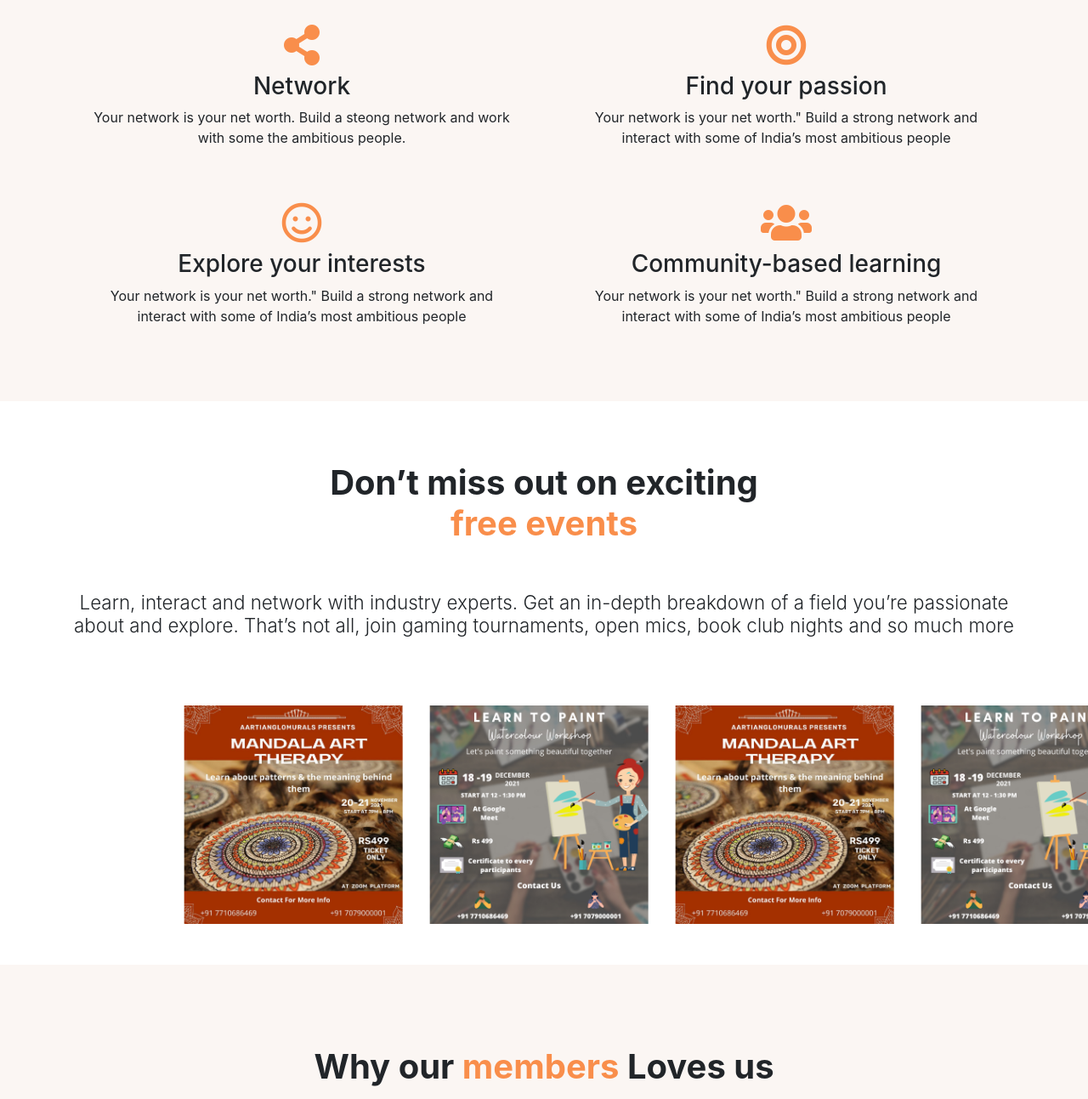
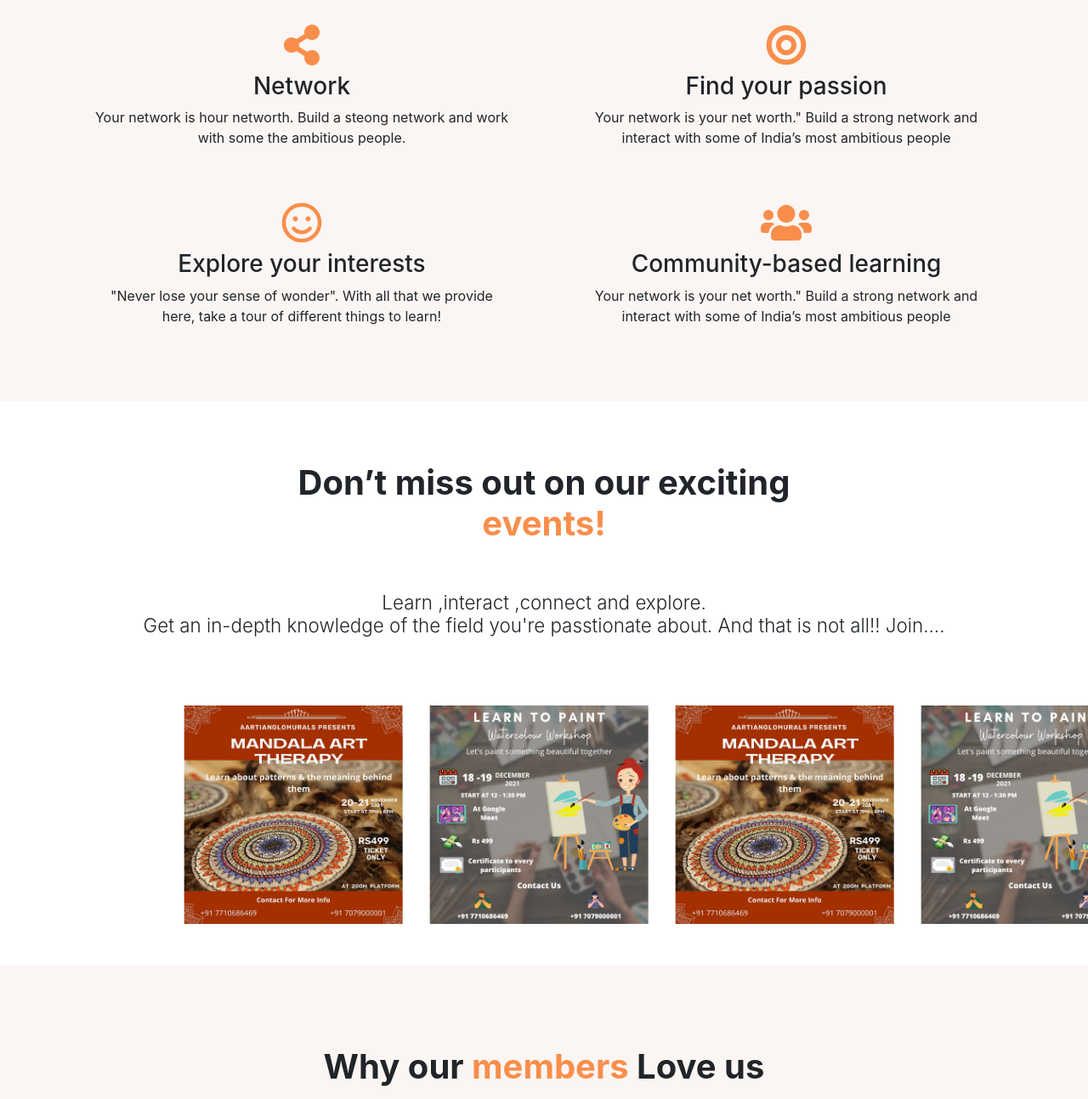
Before and after one commit to kunal72/HarPaintingKuchKehtaHai, a plain HTML site: page Community.html in a window 1280 px wide. Shown: the part 827-2120 px from the top of the page at 85% size. Drawn offline with nearby package versions, Linux system fonts and the light colour scheme.

Commit message:
update 1

```diff
--- a/Community.html
+++ b/Community.html
@@ -117,7 +117,7 @@
                      <div class="container p-4">
                         <i class="fas fa-share-alt fa-3x logocolor pb-2"></i>
                         <h3>Network</h3>
-                        <p>Your network is your net worth. Build a steong network and work with some the ambitious people.</p>
+                        <p>Your network is hour networth. Build a steong network and work with some the ambitious people.</p>
                      </div>
                  </div>
 
@@ -134,7 +134,7 @@
                         <i class="far fa-smile  fa-3x logocolor pb-2"></i>
 
                        <h3>Explore your interests</h3>
-                       <p>Your network is your net worth." Build a strong network and interact with some of India’s most ambitious people</p>
+                       <p>"Never lose your sense of wonder". With all that we provide here, take a tour of different things to learn!</p>
                     </div>
                 </div>
 
@@ -157,11 +157,11 @@
   <div class="container pt-4" >
     <div class="Har-painting-header text-center ">
         <h1 class="header-text pb-5 pt-5">
-            Don’t miss out on exciting <br> <span class="highlight-text">free events</span>
+            Don’t miss out on our exciting <br> <span class="highlight-text"> events!</span>
         </h1>
       </div>
       <h3 class="aboutheader2-text pb-4 text-center ">
-        Learn, interact and network with industry experts. Get an in-depth breakdown of a field you’re passionate about and explore. That’s not all, join gaming tournaments, open mics, book club nights and so much more
+        Learn ,interact ,connect and explore. <br> Get an in-depth knowledge of the field you're passtionate about. And that is not all!! Join....
       </h3>
   </div>
 </div>
@@ -244,7 +244,7 @@
     <div class="container">
       <div class="testimonial-header text-center mt-5 mb-5">
         <h1 class="header-text mt-5 mb-5">
-          Why our <span class="highlight-text">members</span> Loves us
+          Why our <span class="highlight-text">members</span> Love us
         </h1>
       </div>
 
```
Also changed, not shown: index.html (+3 -6 lines), paintingclub.html (+1 -1 lines).
